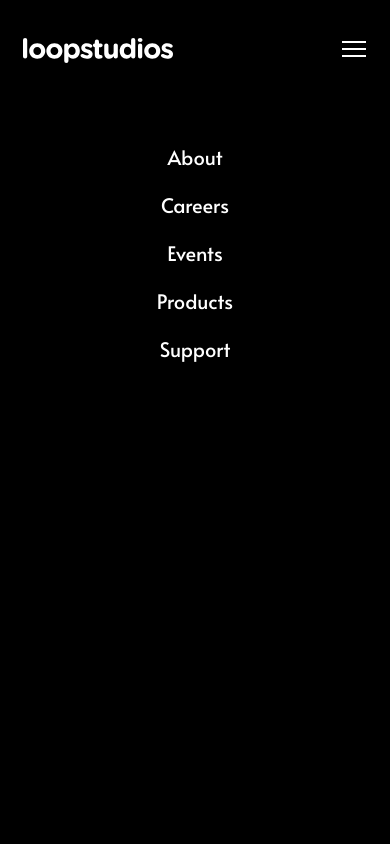
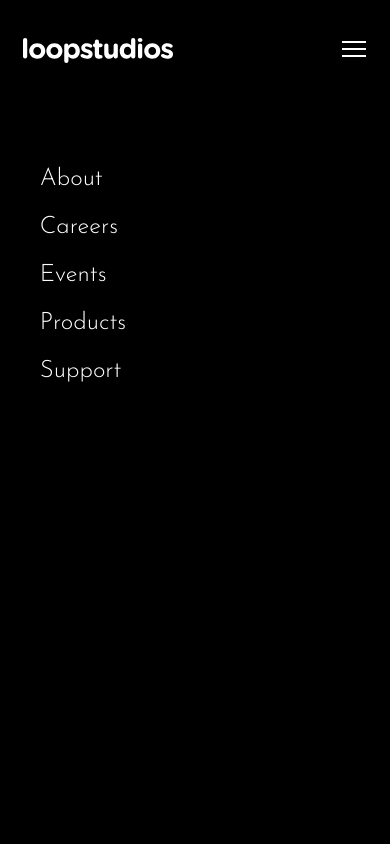
Before and after one commit to seigfred0/Project-10, a plain HTML site: page loopstudios-landing-page-main/index.html in a window 390 px wide. Both pictures are taken after a click on the button 353 px from the left and 50 px from the top of the page. Shown: the top 844 px of the page. Drawn offline with Linux system fonts and the light colour scheme.

Commit message:
finish the mobile design

```diff
--- a/loopstudios-landing-page-main/style.css
+++ b/loopstudios-landing-page-main/style.css
@@ -126,23 +126,37 @@ header {
 
     .main_nav {
         display: none;
+        width: 90%;
     }
 
     .main_nav li{
-        width: 100%;
+        width: 90%;
         justify-content: center;
-        text-align: center;
+        text-align: left;
+    }
+
+    .nav_links {
+        font-family: 'Josefin Sans', sans-serif;
+        font-size: 1.5rem;
+
+        transition: color,  2s;
+    }
+
+    .nav_links:hover {
+        color: pink;
+        text-decoration: underline;
     }
 
     .show_nav {
         display: flex;
-        width: 100vw;
+        width: 90%;
         min-height: 100vh;
         flex-direction: column;
         justify-content: flex-start;
-        padding-top: 4em;
+        padding-top: 5em;
         gap: 1em;
         background: black;
+
     }
 
     /* .navbar_toggle.active {
@@ -291,7 +305,7 @@ footer {
     align-items: center;
     gap: 3em;
     padding: 2em;
-    margin-top: 8em;
+    margin-top: 9em;
 }
 
 .footer_nav li a{
```
